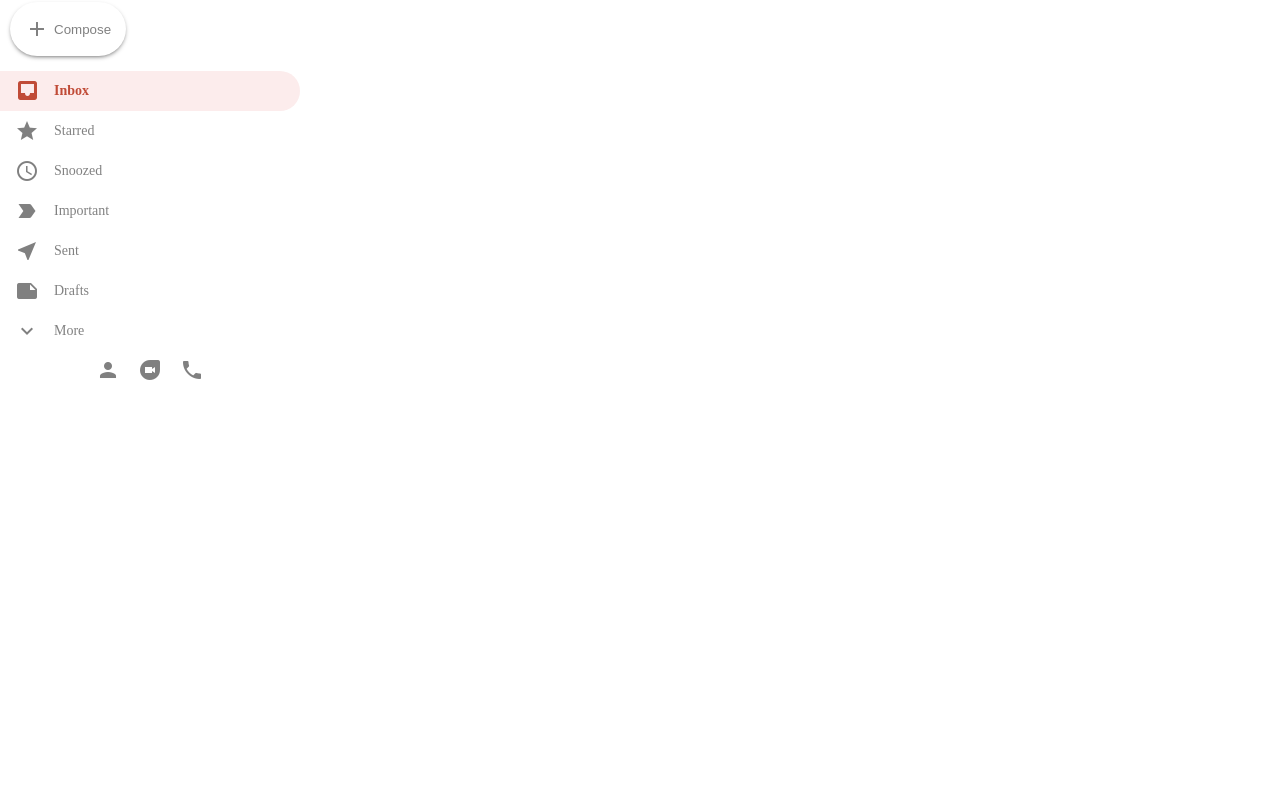
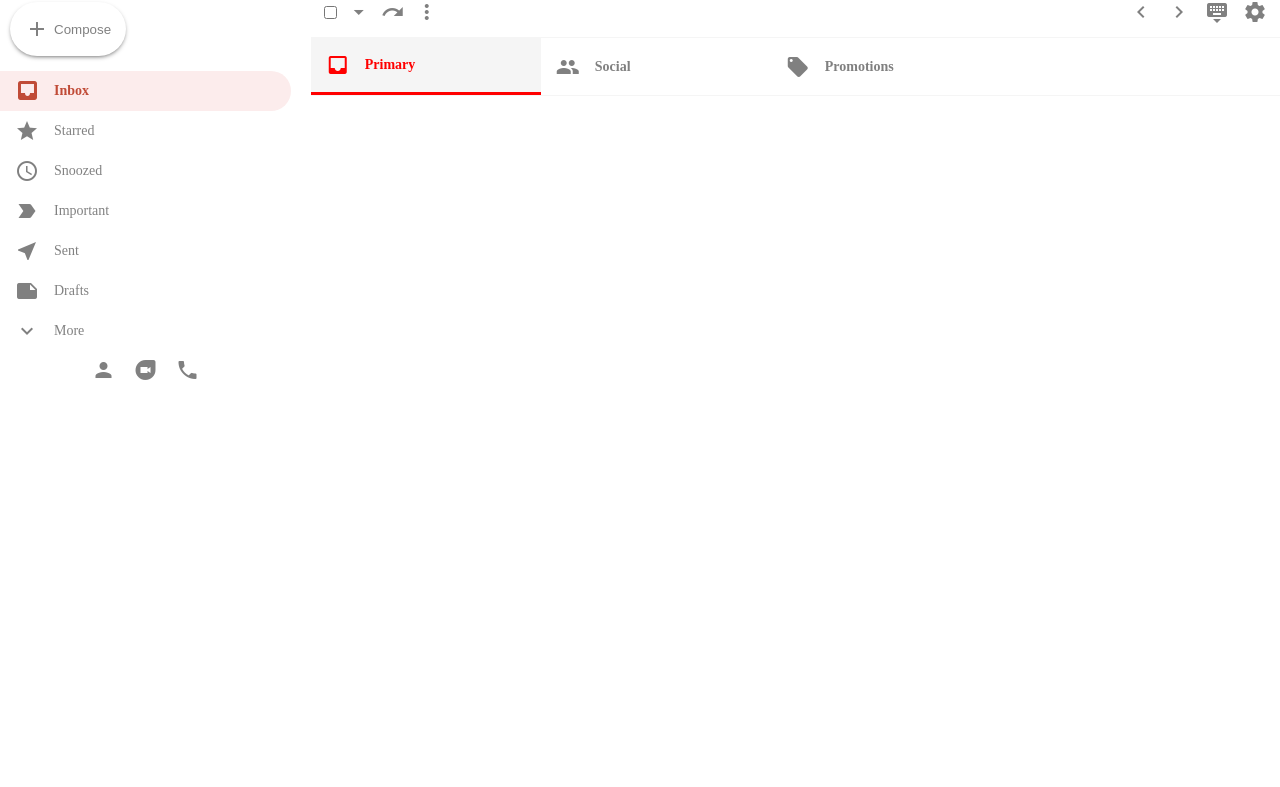
Before and after one commit to Cloudymeee/gmail-clone, a plain HTML site: page index.html in a window 1280 px wide. Shown: the part 94-881 px from the top of the page. Drawn offline with Linux system fonts and the light colour scheme.

Commit message:
adeed settings

```diff
--- a/index.html
+++ b/index.html
@@ -81,3 +81,41 @@
       </div>
     </div>
     <!-- Sidebar Ends -->
+
+        <!-- Email List Starts -->
+      <div class="emailList">
+        <!-- Settings Starts -->
+        <div class="emailList__settings">
+          <div class="emailList__settingsLeft">
+            <input type="checkbox" />
+            <span class="material-icons"> arrow_drop_down </span>
+            <span class="material-icons"> redo </span>
+            <span class="material-icons"> more_vert </span>
+          </div>
+          <div class="emailList__settingsRight">
+            <span class="material-icons"> chevron_left </span>
+            <span class="material-icons"> chevron_right </span>
+            <span class="material-icons"> keyboard_hide </span>
+            <span class="material-icons"> settings </span>
+          </div>
+        </div>
+        <!-- Settings Ends -->
+
+        <!-- Section Starts -->
+        <div class="emailList__sections">
+          <div class="section section__selected">
+            <span class="material-icons"> inbox </span>
+            <h4>Primary</h4>
+          </div>
+
+          <div class="section">
+            <span class="material-icons"> people </span>
+            <h4>Social</h4>
+          </div>
+
+          <div class="section">
+            <span class="material-icons"> local_offer </span>
+            <h4>Promotions</h4>
+          </div>
+        </div>
+        <!-- Section Ends -->
--- a/styles.css
+++ b/styles.css
@@ -139,3 +139,126 @@ body {
   height: 100vh;
   overflow-y: hidden;
 }
+/* email list */
+.emailList {
+  flex: 1;
+  overflow: scroll;
+}
+
+.emailList__settings {
+  position: sticky;
+  top: 0;
+  display: flex;
+  justify-content: space-between;
+  border-bottom: 1px solid whitesmoke;
+  background-color: white;
+  z-index: 999;
+  padding: 8px;
+}
+
+.emailList__settingsLeft {
+  display: flex;
+  align-items: center;
+}
+
+.emailList__settings .material-icons {
+  margin: 5px;
+  cursor: pointer;
+}
+
+.section {
+  display: flex;
+  align-items: center;
+  border-bottom-width: 2px;
+  padding: 15px;
+  min-width: 200px;
+  cursor: pointer;
+  color: grey;
+  border-width: 0;
+}
+
+.emailList__sections {
+  position: sticky;
+  top: 0;
+  display: flex;
+  background-color: white;
+  border-bottom: 1px solid whitesmoke;
+  z-index: 999;
+}
+
+.section__selected {
+  background-color: whitesmoke;
+  border-width: 3px;
+  color: red;
+  border-bottom: 3px solid red;
+}
+
+.section__selected .material-icons {
+  color: red;
+}
+
+.section:hover {
+  background-color: whitesmoke;
+  border-width: 3px;
+}
+
+.section h4 {
+  font-size: 14px;
+  margin-left: 15px;
+}
+
+.emailRow__options {
+  display: flex;
+  align-items: center;
+}
+
+.emailRow__options .material-icons,
+input {
+  margin: 5px;
+}
+
+.emailRow {
+  display: flex;
+  align-items: center;
+  height: 50px;
+  border-bottom: 1px solid whitesmoke;
+  cursor: pointer;
+  z-index: 999;
+}
+
+.emailRow:hover {
+  border-top: 1px solid whitesmoke;
+  box-shadow: 0 4px 4px -2px rgba(0, 0, 0, 0.24);
+}
+
+.emailRow__message {
+  display: flex;
+  flex: 0.8;
+  align-items: center;
+  font-size: 13px;
+}
+
+.emailRow__message h4 {
+  width: 400px;
+  white-space: nowrap;
+  overflow: hidden;
+  text-overflow: ellipsis;
+  padding-left: 5px;
+  padding-right: 5px;
+}
+
+.emailRow__title {
+  font-size: 13px;
+  flex: 0.3;
+}
+
+.emailRow__time {
+  padding-right: 15px;
+  font-size: 10px;
+  font-weight: bold;
+}
+
+.emailRow__description {
+  font-weight: 400;
+  color: gray;
+}
```
